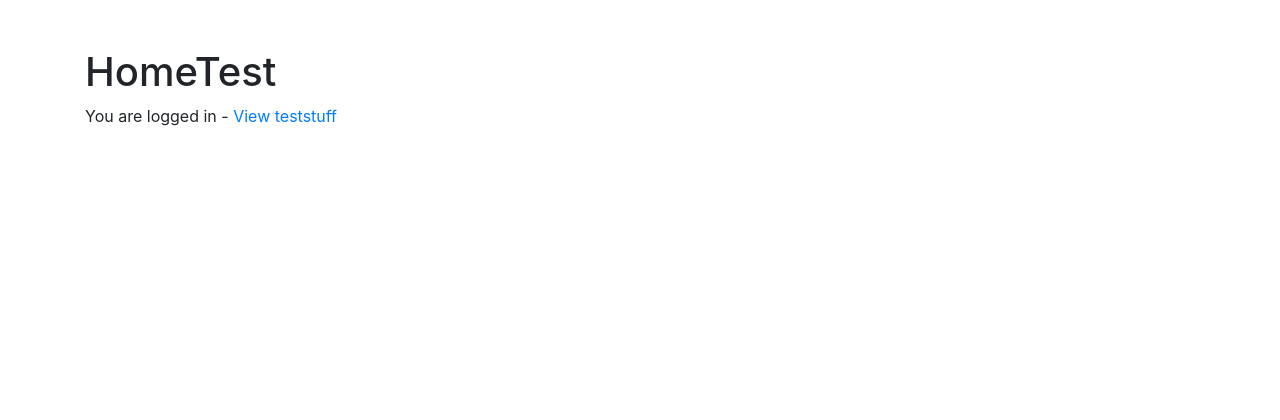
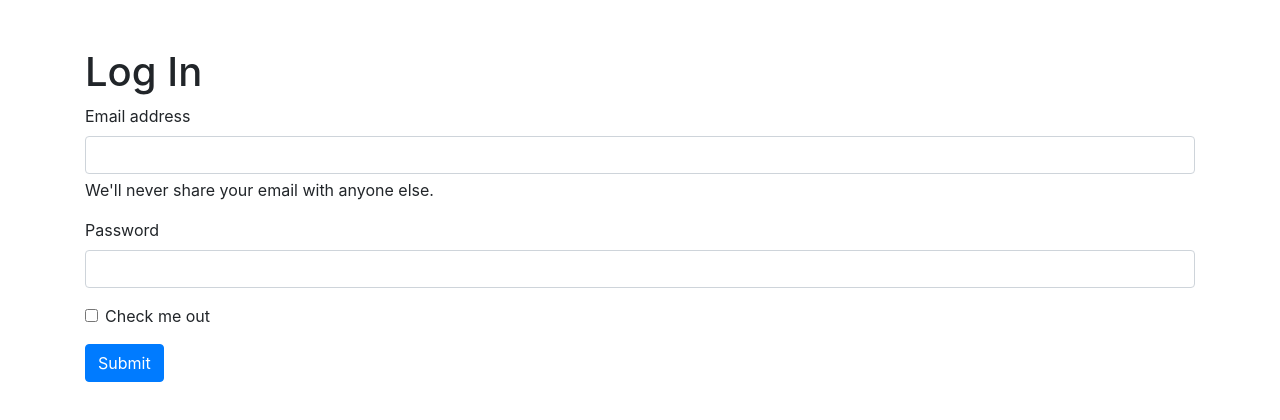
Before and after one commit to Nomoki/Bidof, a React (Create React App) app: page /LogIn in a window 1280 px wide. Before the commit this address led to /. Shown: the top 420 px of the page. Built offline with nearby package versions, Linux system fonts and the light colour scheme; no server answers; sample sign-in values are in the browser's storage.

Commit message:
sign up/in/out new version

```diff
--- a/src/App.js
+++ b/src/App.js
@@ -4,7 +4,7 @@ import Home from './components/Home';
 import Dashboard from './components/Dashboard';
 import LogIn from './components/LogIn';
 import SignUp from './components/SignUp';
-import { AuthProvider } from './components/Auth';
+import { AuthProvider } from './components/AuthContext';
 
 class App extends Component {
   render () {
--- a/src/components/Auth.js
+++ /dev/null
@@ -1,26 +0,0 @@
-import React, { useState, useEffect } from 'react';
-import firebaseConfig from '../config';
-
-export const AuthContext = React.createContext();
-
-export const AuthProvider = ({ children }) => {
-    const [loading, setLoading] = useState(true);
-    const [currentUser, setCurrentUser] = useState(null);
-
-    useEffect( () => {
-        firebaseConfig.auth().onAuthStateChanged((user) =>{
-            setCurrentUser(user);
-            setLoading(false);
-        })
-    }, [])
-
-    if (loading) {
-        return <p>Loading . . .</p>
-    }
-
-    return(
-        <AuthContext.Provider value={{currentUser}}>
-            { children }
-        </AuthContext.Provider>
-    )
-}
--- /dev/null
+++ b/src/components/AuthContext.js
@@ -0,0 +1,48 @@
+import React, { useState, useEffect, useContext } from 'react';
+import { auth } from '../config';
+
+const AuthContext = React.createContext();
+
+export function useAuth(){
+    return useContext(AuthContext);
+}
+
+export function AuthProvider({ children }) {
+    const [currentUser, setCurrentUser] = useState();
+    const [loading, setLoading] = useState(true);
+
+    function signup(email, password){
+       return auth.createUserWithEmailAndPassword(email, password);
+    }
+
+    function login(email, password){
+        return auth.signInWithEmailAndPassword(email, password);
+    }
+
+    function logout(){
+        return auth.signOut();
+    }
+
+    useEffect( () => {
+        const unsubscribe = auth.onAuthStateChanged(user =>{
+            setCurrentUser(user);
+            setLoading(false);
+        })
+
+        return unsubscribe
+    }, [])
+
+
+    const value = {
+        currentUser,
+        signup,
+        login,
+        logout
+    }
+
+    return(
+        <AuthContext.Provider value={value}>
+            { !loading && children }
+        </AuthContext.Provider>
+    )
+}
--- a/src/components/Dashboard.js
+++ b/src/components/Dashboard.js
@@ -1,21 +1,38 @@
-import React, { useContext } from 'react';
-import { Redirect } from 'react-router-dom';
-import { AuthContext } from './Auth';
-import firebaseConfig from '../config';
+import React, { useState } from 'react';
+import { useAuth } from './AuthContext';
+import { Alert } from 'react-bootstrap';
+import { Redirect, useHistory } from 'react-router-dom';
+
 
 const Dashboard = () => {
-    const { currentUser } = useContext(AuthContext);
+
+    const [error, setError] = useState('');
+    const { currentUser, logout } = useAuth();
+    const history = useHistory();
+
+    async function handleLogout(){
+        setError('');
+
+        try{
+            await logout();
+            history.push("/");
+        }
+        catch {
+            setError('Failed to log out')
+        }
+    }
 
     if (!currentUser) {
-        return <Redirect to="/LogIn"/>
+        return <Redirect to="/" />
     }
 
     return (
         <div>
             <div className="container mt-5">
                 <h1>Welcome</h1>
-                <p>This is teststuff if you can see this you're logged in</p>
-                <button onClick={() => firebaseConfig.auth().signOut()} class="btn btn-danger">Sign Out</button>
+                {error && <Alert variant="danger">{error}</Alert>}
+                <p>This is your email : </p>{currentUser.email} <br/>
+                <button onClick={handleLogout} className="btn btn-danger">Sign Out</button>
             </div>
         </div>
     )
--- a/src/components/Home.js
+++ b/src/components/Home.js
@@ -1,9 +1,9 @@
-import React, { useContext } from 'react';
+import React from 'react';
 import { Link } from 'react-router-dom';
-import { AuthContext } from './Auth';
+import { useAuth } from './AuthContext';
 
 const Home = () => {
-    const { currentUser } = useContext(AuthContext);
+    const { currentUser } = useAuth();
 
     return (
         <React.Fragment>
--- a/src/components/LogIn.js
+++ b/src/components/LogIn.js
@@ -1,49 +1,56 @@
-import React, { useContext } from 'react';
-import { Redirect } from 'react-router-dom';
-import { AuthContext } from './Auth';
-import firebaseConfig from '../config';
-import { Container } from 'react-bootstrap';
+import React, { useState, useRef } from 'react';
+import { useAuth } from './AuthContext';
+import { Container, Alert } from 'react-bootstrap';
+import { useHistory } from 'react-router-dom';
 
 const LogIn = () => {
 
-    const handleSubmit = (e) => {
+    const emailRef = useRef();
+    const passwordRef = useRef();
+    const { login } = useAuth();
+    const [error, setError] = useState('');
+    const [loading, setLoading] = useState(false);
+    const history = useHistory();
+
+    async function handleSubmit(e) {
         e.preventDefault();
 
-        const { email, password } = e.target.elements;
-
         try{
-
-            firebaseConfig.auth().signInWithEmailAndPassword(email.value, password.value);
-
-        } catch(error) {
-            alert(error);
+           setError('');
+           setLoading(true);
+           await login(emailRef.current.value, passwordRef.current.value);
+           history.push("/Dashboard")
+        } catch {
+            setError('Failed to to log in');
         }
+        setLoading(false);
     }
 
-    const { currentUser } = useContext(AuthContext);
-    if (currentUser) {
-        return <Redirect to="/" />
-    }
+    // const { currentUser } = useContext(AuthContext);
+    // if (currentUser) {
+    //     return <Redirect to="/" />
+    // }
 
     return (
         <React.Fragment>
             <Container className="mt-5">
             <h1>Log In</h1>
+            {error && <Alert variant="danger">{error}</Alert>}
             <form onSubmit={handleSubmit}>
                 <div className="mb-3">
-                    <label for="exampleInputEmail1" className="form-label">Email address</label>
-                    <input type="email" name="email" className="form-control" id="exampleInputEmail1" aria-describedby="emailHelp"/>
+                    <label htmlFor="exampleInputEmail1" className="form-label">Email address</label>
+                    <input type="email" name="email" ref={emailRef} className="form-control" id="exampleInputEmail1" aria-describedby="emailHelp" required/>
                     <div id="emailHelp" className="form-text">We'll never share your email with anyone else.</div>
                 </div>
                 <div className="mb-3">
-                    <label for="exampleInputPassword1" className="form-label">Password</label>
-                    <input type="password" name="password" className="form-control" id="exampleInputPassword1"/>
+                    <label htmlFor="exampleInputPassword1" className="form-label">Password</label>
+                    <input type="password" name="password" ref={passwordRef} className="form-control" id="exampleInputPassword1" required/>
                 </div>
                 <div className="mb-3 form-check">
                 <input type="checkbox" className="form-check-input" id="exampleCheck1"/>
-                <label className="form-check-label" for="exampleCheck1">Check me out</label>
+                <label className="form-check-label" htmlFor="exampleCheck1">Check me out</label>
                 </div>
-                <button type="submit" className="btn btn-primary">Submit</button>
+                <button type="submit"  disabled={loading} className="btn btn-primary">Submit</button>
             </form>
             </Container>
         </React.Fragment>
--- a/src/components/SignUp.js
+++ b/src/components/SignUp.js
@@ -1,44 +1,60 @@
-import React, { useState } from 'react';
-import { Container } from 'react-bootstrap';
-import { Redirect } from 'react-router-dom';
-import firebaseConfig from '../config';
+import React, { useState, useRef } from 'react';
+import { Container, Alert } from 'react-bootstrap';
+import { useHistory } from 'react-router-dom';
+import { useAuth } from './AuthContext';
+
 
 const SignUp = () => {
-    const [currentUser, setCurrentUser] = useState(null);
+    const emailRef = useRef();
+    const passwordRef = useRef();
+    const passwordConfirmRef = useRef();
+    const { signup } = useAuth();
+    const [error, setError] = useState('');
+    const [loading, setLoading] = useState(false);
+    const history = useHistory();
 
-    const handleSubmit = (e) => {
+    async function handleSubmit(e) {
         e.preventDefault();
-        const { email, password } = e.target.elements;
+
+        if(passwordRef.current.value !== passwordConfirmRef.current.value){
+            return setError('Passwords do not match');
+        }
 
         try{
-
-            firebaseConfig.auth().createUserWithEmailAndPassword(email.value, password.value);
-            setCurrentUser(true);
-
-        } catch(error) {
-            alert(error);
+           setError('');
+           setLoading(true);
+           await signup(emailRef.current.value, passwordRef.current.value);
+           history.push("/")
+        } catch {
+            setError('Failed to create an account');
         }
+        setLoading(false);
     }
 
-    if (currentUser) {
-        return <Redirect to="/" />
-    }
+    // if (currentUser) {
+    //     return <Redirect to="/" />
+    // }
 
     return (
         <React.Fragment>
             <Container className="mt-5">
+            {error && <Alert variant="danger">{error}</Alert>}
             <h1>Sign Up</h1>
             <form onSubmit={handleSubmit}>
                 <div className="mb-3">
-                    <label for="exampleInputEmail1" className="form-label">Email address</label>
-                    <input type="email" name="email" className="form-control" id="exampleInputEmail1" aria-describedby="emailHelp"/>
+                    <label htmlFor="exampleInputEmail1" className="form-label">Email address</label>
+                    <input type="email" name="email" ref={emailRef} className="form-control" id="exampleInputEmail1" aria-describedby="emailHelp" required/>
                     <div id="emailHelp" className="form-text">We'll never share your email with anyone else.</div>
                 </div>
                 <div className="mb-3">
-                    <label for="exampleInputPassword1" className="form-label">Password</label>
-                    <input type="password" name="password" className="form-control" id="exampleInputPassword1"/>
+                    <label htmlFor="exampleInputPassword1" className="form-label">Password</label>
+                    <input type="password" name="password"  ref={passwordRef} className="form-control" id="exampleInputPassword" required/>
                 </div>
-                <button type="submit" className="btn btn-primary">Submit</button>
+                <div className="mb-3">
+                    <label htmlFor="exampleInputPassword1" className="form-label">Password Confirmation</label>
+                    <input type="password" name="passwordconfirm"  ref={passwordConfirmRef} className="form-control" id="exampleInputPasswordcon" required/>
+                </div>
+                <button type="submit" disabled={loading} className="btn btn-primary">Submit</button>
             </form>
             </Container>
         </React.Fragment>
--- a/src/config.js
+++ b/src/config.js
@@ -11,4 +11,5 @@ const firebaseConfig = firebase.initializeApp({
   measurementId: "G-04W33XXC55"
   });
 
+export const auth = firebaseConfig.auth();
 export default firebaseConfig;
```
Lines whose indentation alone changed are shown as unchanged.
